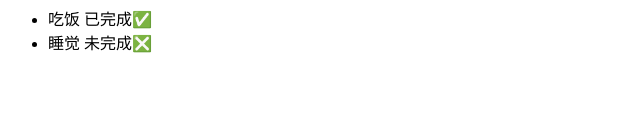
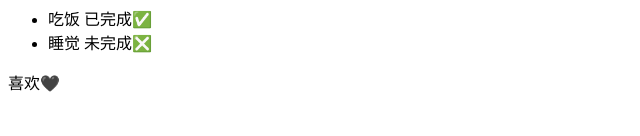
Before and after one commit to panda8z/time-book-web, a React (Create React App) app: page / in a window 1280 px wide. Shown: the part 164-300 px from the top of the page, without its empty margins (0-640 px from the left). Built offline with nearby package versions, Linux system fonts and the light colour scheme.

Commit message:
使用了setState完成了一个组件的封装 使用

```diff
--- a/src/App.js
+++ b/src/App.js
@@ -1,5 +1,6 @@
 import React, { Component } from 'react';
-import { TodoHeader, TodoInput, TodoList } from './components';
+import { TodoHeader, TodoInput, TodoList, Like } from './components';
+
 
 // 函数式组件 ，是无状态组件，因为他们有state 没有办法在组件内部自己修改自己。所以也叫它受控组件。
 // 类组件，是有状态组件，因为他有 props 和state 来接管外部通信和内部状态。
@@ -31,10 +32,11 @@ export default class App extends Component {
     render() {
         console.log(this.props)
         return (<>
-            <TodoHeader title={this.state.title} desc={this.state.desc}/>
+            <TodoHeader title={this.state.title} desc={this.state.desc} />
             <TodoInput />
             {/* 渲染todos 数组 */}
-            <TodoList todos={this.state.todos}/>
+            <TodoList todos={this.state.todos} />
+            <span><Like /></span>
         </>);
     }
 }
--- /dev/null
+++ b/src/components/Like/index.js
@@ -0,0 +1,25 @@
+import React, { Component } from 'react'
+
+export default class Like extends Component {
+
+    constructor(props) {
+        super(props)
+
+        this.state = {
+            isLike: false
+        }
+    }
+    handleLikeClick(){
+        this.setState({isLike: !this.state.isLike})
+    }
+    render() {
+        return (
+            <div>
+                <span onClick={()=>this.handleLikeClick()}>
+
+                {this.state.isLike ? '取消♥️': '喜欢🖤' }
+                </span>
+            </div>
+        )
+    }
+}
--- a/src/components/index.js
+++ b/src/components/index.js
@@ -15,3 +15,4 @@
 export { default as TodoHeader } from './TodoHeader'
 export { default as TodoList } from './TodoList'
 export { default as TodoInput } from './TodoInput'
+export { default as Like } from './Like'
```
